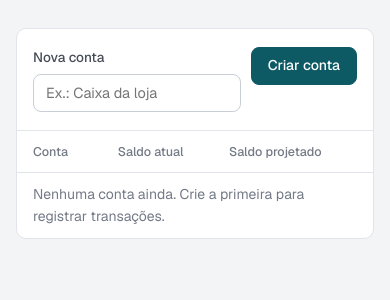
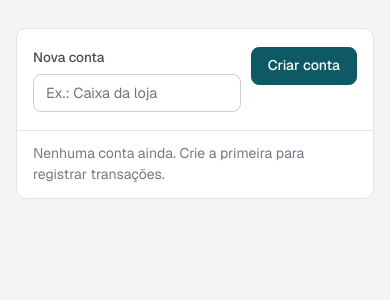
Before and after one commit to CharlotteDxD/CP4-Python, a Flask app: page /app/contas in a window 390 px wide. Shown: the part 190-490 px from the top of the page. Run offline with Flask 3, Linux system fonts and the light colour scheme; data that the repository does not hold is empty.

Commit message:
frontend: tabelas empilhadas no celular e filtros em duas colunas (dia 10)
No celular os botoes Renomear/Editar/Excluir ficavam fora da tela nas
tabelas de contas, categorias e transacoes, so acessiveis rolando de lado.
Ate 600px cada linha vira um bloco rotulado com as acoes embaixo. Os
filtros de transacoes passam a ocupar duas colunas.

Co-Authored-By: Claude Sonnet 5.5 <noreply@anthropic.com>

```diff
--- a/app/static/css/app.css
+++ b/app/static/css/app.css
@@ -286,6 +286,20 @@ dialog[open] { animation: rise .22s var(--ease); }
   .cat-form .btn { margin-top: 0; }
   .row-2 { grid-template-columns: minmax(0, 1fr); }
   .col-hide-sm { display: none; }
+
+  /* tabelas com ações: em linha as ações ficavam fora da tela, então viram blocos empilhados */
+  .filters .field { flex: 1 1 calc(50% - 5px); min-width: 0; }
+  .filters .grow { flex-basis: 100%; }
+  .filters .input { min-width: 0; }
+  .stack-sm thead { position: absolute; width: 1px; height: 1px; overflow: hidden; clip-path: inset(50%); }
+  .stack-sm tbody tr { display: flex; flex-direction: column; gap: 2px; padding: 12px 16px; border-bottom: 1px solid var(--line); }
+  .stack-sm tbody tr:last-child { border-bottom: 0; }
+  .stack-sm tbody td { display: flex; justify-content: space-between; gap: 12px; padding: 0; border: 0; }
+  .stack-sm td[data-label]::before { content: attr(data-label); color: var(--mute); }
+  .stack-sm .cell-main, .stack-sm .desc { max-width: none; font-weight: 500; }
+  .stack-sm .desc { order: -1; flex-wrap: wrap; justify-content: flex-start; }
+  .stack-sm .col-hide-sm { display: flex; }
+  .stack-sm .row-actions { justify-content: flex-start; margin: 4px 0 0 -10px; }
 }
 
 @media (prefers-reduced-motion: reduce) {
--- a/app/static/js/categorias.js
+++ b/app/static/js/categorias.js
@@ -29,7 +29,7 @@
           const total = doCat.reduce((s, t) => s + t.valor, 0);
           const qtd = rt.sucesso ? doCat.length : "-";
           const soma = rt.sucesso ? API.fmt.moeda(total) : "-";
-          return `<tr><td>${UI.esc(c.nome)}</td><td class="num">${qtd}</td><td class="num">${soma}</td>
+          return `<tr><td class="cell-main">${UI.esc(c.nome)}</td><td class="num" data-label="Transações">${qtd}</td><td class="num" data-label="Total movimentado">${soma}</td>
             <td><div class="row-actions"><button type="button" class="btn btn-ghost" data-renomear="${c.id}">Renomear</button></div></td></tr>`;
         }).join("")
       : '<tr><td colspan="4" class="muted">Nenhuma categoria ainda. Crie a primeira para o agente conseguir categorizar.</td></tr>';
--- a/app/static/js/contas.js
+++ b/app/static/js/contas.js
@@ -19,9 +19,9 @@
     contas = r.dados;
     $("lista").innerHTML = contas.length
       ? contas.map(c => `<tr>
-          <td>${UI.esc(c.nome)}</td>
-          <td class="num">${API.fmt.moeda(c.saldo_atual)}</td>
-          <td class="num ${c.saldo_projetado < 0 ? "val-alert" : ""}">${API.fmt.moeda(c.saldo_projetado)}</td>
+          <td class="cell-main">${UI.esc(c.nome)}</td>
+          <td class="num" data-label="Saldo atual">${API.fmt.moeda(c.saldo_atual)}</td>
+          <td class="num ${c.saldo_projetado < 0 ? "val-alert" : ""}" data-label="Saldo projetado">${API.fmt.moeda(c.saldo_projetado)}</td>
           <td><div class="row-actions"><button type="button" class="btn btn-ghost" data-renomear="${c.id}">Renomear</button></div></td>
         </tr>`).join("")
       : '<tr><td colspan="4" class="muted">Nenhuma conta ainda. Crie a primeira para registrar transações.</td></tr>';
--- a/app/static/js/transacoes.js
+++ b/app/static/js/transacoes.js
@@ -111,10 +111,10 @@
     $("lista").innerHTML = transacoes.map(t => {
       const futura = new Date(t.data) > hoje;
       return `<tr class="${futura ? "is-future" : ""}">
-        <td>${fmt.dataCurta(t.data)}</td>
+        <td data-label="Data">${fmt.dataCurta(t.data)}</td>
         <td class="desc">${UI.esc(t.descricao ?? "Sem descrição")} ${futura ? '<span class="chip chip-plain chip-future">Agendada</span>' : ""}</td>
-        <td class="col-hide-sm">${nomeCat(t.categoria_id) ? UI.esc(nomeCat(t.categoria_id)) : '<span class="muted">Sem categoria</span>'}</td>
-        <td class="num ${t.tipo === "entrada" ? "val-pos" : "val-neg"}">${t.tipo === "entrada" ? "+" : "-"} ${fmt.moeda(t.valor)}</td>
+        <td class="col-hide-sm" data-label="Categoria">${nomeCat(t.categoria_id) ? UI.esc(nomeCat(t.categoria_id)) : '<span class="muted">Sem categoria</span>'}</td>
+        <td class="num ${t.tipo === "entrada" ? "val-pos" : "val-neg"}" data-label="Valor">${t.tipo === "entrada" ? "+" : "-"} ${fmt.moeda(t.valor)}</td>
         <td><div class="row-actions">
           <button type="button" class="btn btn-ghost" data-editar="${t.id}">Editar</button>
           <button type="button" class="btn btn-ghost" data-excluir="${t.id}">Excluir</button>
--- a/app/templates/categorias.html
+++ b/app/templates/categorias.html
@@ -24,7 +24,7 @@
       <button type="button" class="btn" data-tentar>Tentar de novo</button>
     </div>
     <div class="table-wrap">
-      <table>
+      <table class="stack-sm">
         <thead><tr><th>Categoria</th><th class="num">Transações</th><th class="num">Total movimentado</th><th><span class="vh">Ações</span></th></tr></thead>
         <tbody id="lista"></tbody>
       </table>
--- a/app/templates/contas.html
+++ b/app/templates/contas.html
@@ -20,7 +20,7 @@
       <button type="submit" class="btn btn-primary" id="btn-criar">Criar conta</button>
     </form>
     <div class="table-wrap">
-      <table>
+      <table class="stack-sm">
         <thead>
           <tr><th>Conta</th><th class="num">Saldo atual</th><th class="num">Saldo projetado</th><th><span class="vh">Ações</span></th></tr>
         </thead>
--- a/app/templates/transacoes.html
+++ b/app/templates/transacoes.html
@@ -46,7 +46,7 @@
       </div>
     </div>
     <div class="table-wrap">
-      <table>
+      <table class="stack-sm">
         <thead>
           <tr><th>Data</th><th>Descrição</th><th class="col-hide-sm">Categoria</th><th class="num">Valor</th><th><span class="vh">Ações</span></th></tr>
         </thead>
```
